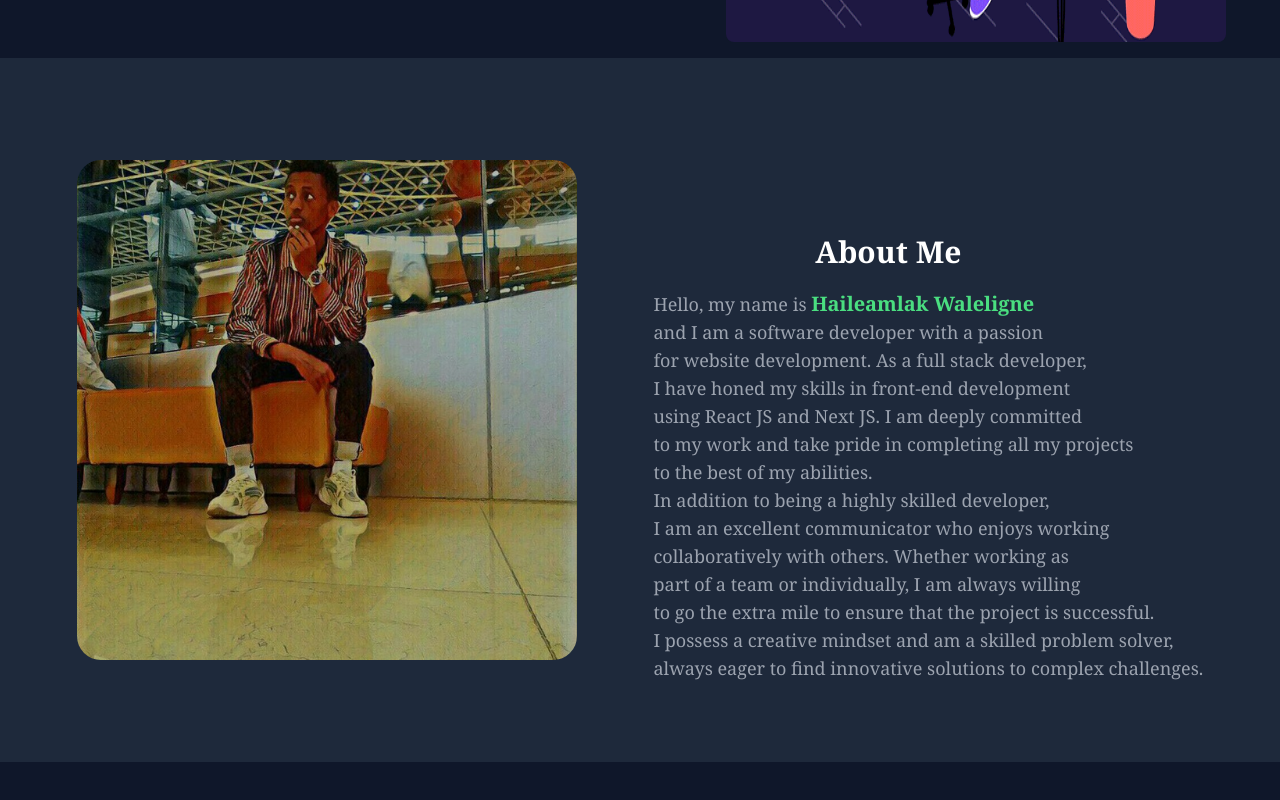
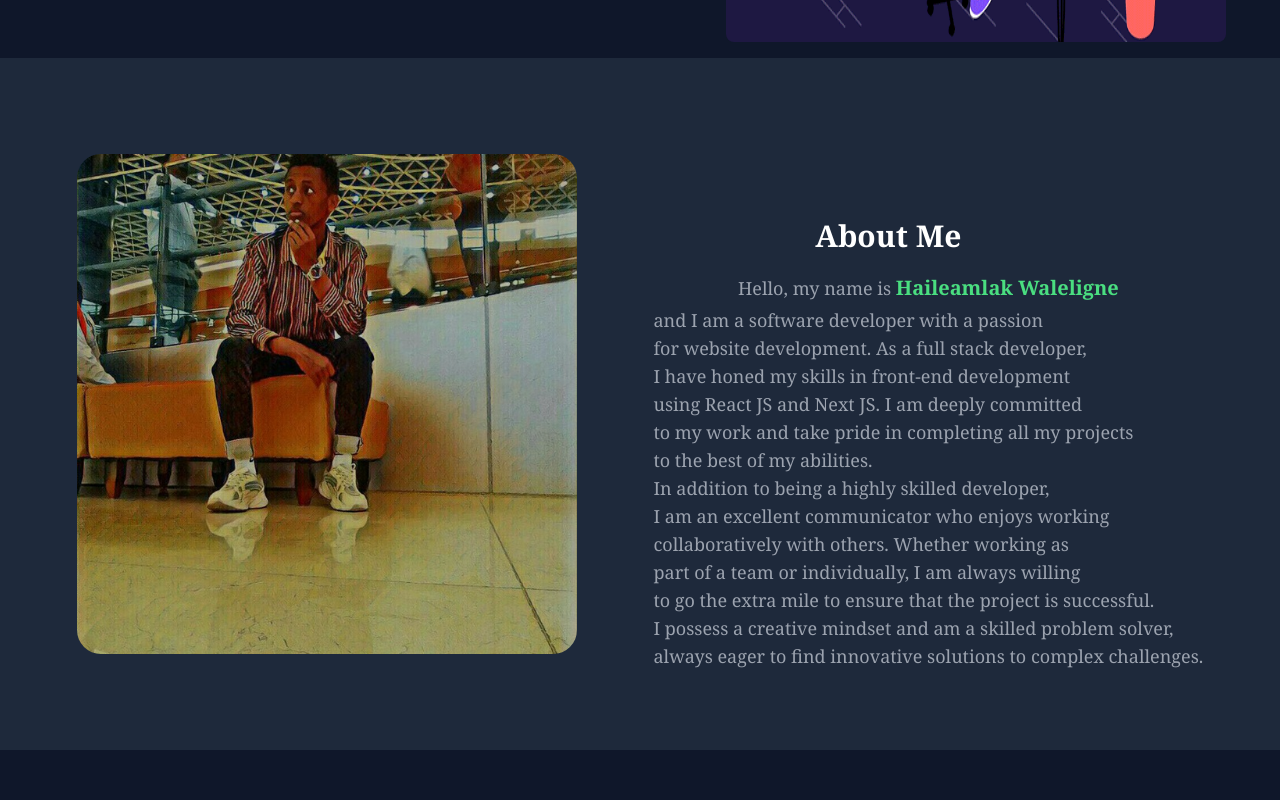
Before and after one commit to haileamlakwalelige/me-and-tensae, a React (Create React App) app: page / in a window 1280 px wide. Shown: the part 742-1542 px from the top of the page. Built offline with nearby package versions, Linux system fonts and the light colour scheme.

Commit message:
updating the about section

```diff
--- a/src/haila/About.js
+++ b/src/haila/About.js
@@ -10,9 +10,11 @@ const About=()=>{
                 <img src={profile} alt="Haileamlak Waleligne" width={500} height={500}  className="rounded-3xl brightness-75 hover:brightness-100"/>
             </div>
             <div>
-            <h1 className='text-center font-bold text-3xl text-white pt-24 -pl-10 pr-20 font-serif'>About Me</h1>
-                <p className="text-gray-400 hover:text-gray-300 text-lg font-serif pt-5 text-center lg:text-start lg:pt-auto">
-                Hello, my name is <span className="font-bold text-xl text-green-400">Haileamlak Waleligne</span>  <br/>
+            <h1 className='text-center font-bold text-3xl text-white pt-24 lg:pt-20 -pl-10 pr-20 font-serif'>About Me</h1>
+                <p className="text-center text-gray-400 hover:text-gray-300 text-lg font-serif pt-5">
+                Hello, my name is <span className="font-bold text-xl text-green-400 ">Haileamlak Waleligne</span>
+                </p>
+                <p className="text-gray-400 hover:text-gray-300 text-lg font-serif pt-1 flex justify-center items-center lg:text-start lg:pt-auto">
                  and I am a software developer with a passion <br/>
                   for website development. As a full stack developer,<br/>
                    I have honed my skills in front-end development <br/>
```
